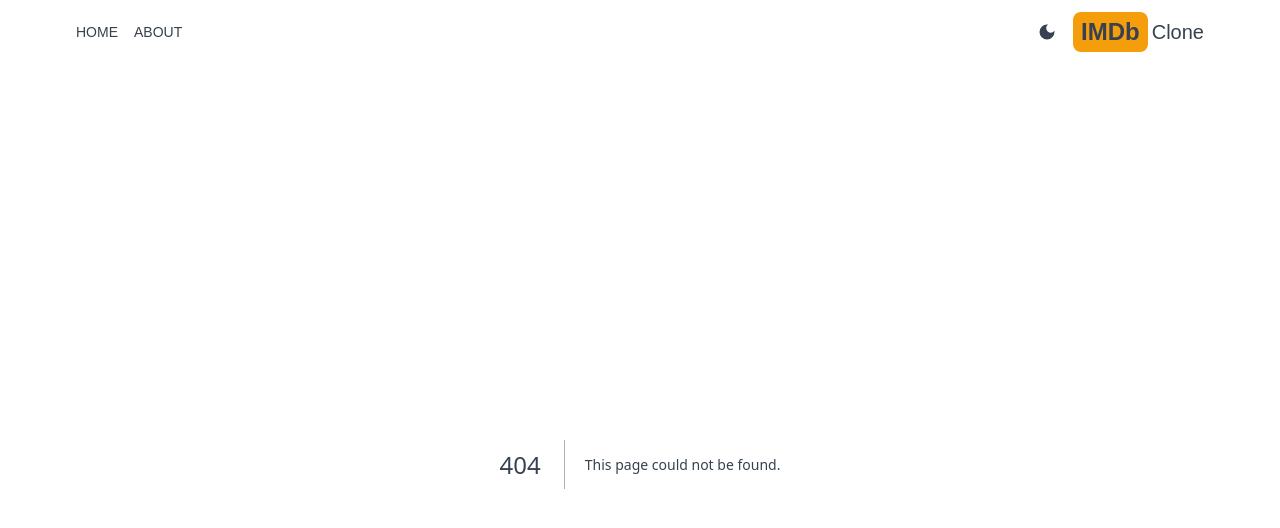
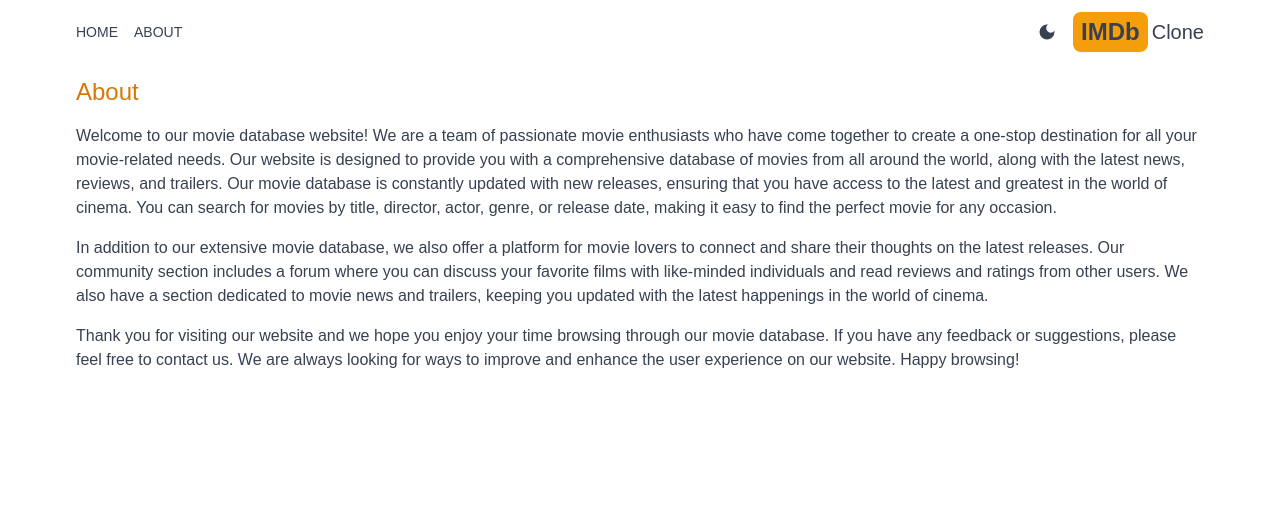
Before and after one commit to Andrelslp/imdb-clone-next, a Next.js app: page /about in a window 1280 px wide. Before the commit this address had no page. Shown: the top 528 px of the page. Built offline with nearby package versions, Linux system fonts and the light colour scheme.

Commit message:
feat: create the about page

```diff
--- /dev/null
+++ b/src/app/about/page.tsx
@@ -0,0 +1,16 @@
+export default function About() {
+  return (
+    <div className='max-w-6xl mx-auto p-3 space-y-4'>
+      <h1 className='text-2xl font-medium text-amber-600'>About</h1>
+      <p>
+        Welcome to our movie database website! We are a team of passionate movie enthusiasts who have come together to create a one-stop destination for all your movie-related needs. Our website is designed to provide you with a comprehensive database of movies from all around the world, along with the latest news, reviews, and trailers. Our movie database is constantly updated with new releases, ensuring that you have access to the latest and greatest in the world of cinema. You can search for movies by title, director, actor, genre, or release date, making it easy to find the perfect movie for any occasion.
+      </p>
+      <p>
+        In addition to our extensive movie database, we also offer a platform for movie lovers to connect and share their thoughts on the latest releases. Our community section includes a forum where you can discuss your favorite films with like-minded individuals and read reviews and ratings from other users. We also have a section dedicated to movie news and trailers, keeping you updated with the latest happenings in the world of cinema.
+      </p>
+      <p>
+        Thank you for visiting our website and we hope you enjoy your time browsing through our movie database. If you have any feedback or suggestions, please feel free to contact us. We are always looking for ways to improve and enhance the user experience on our website. Happy browsing!
+      </p>
+    </div>
+  );
+}
```
